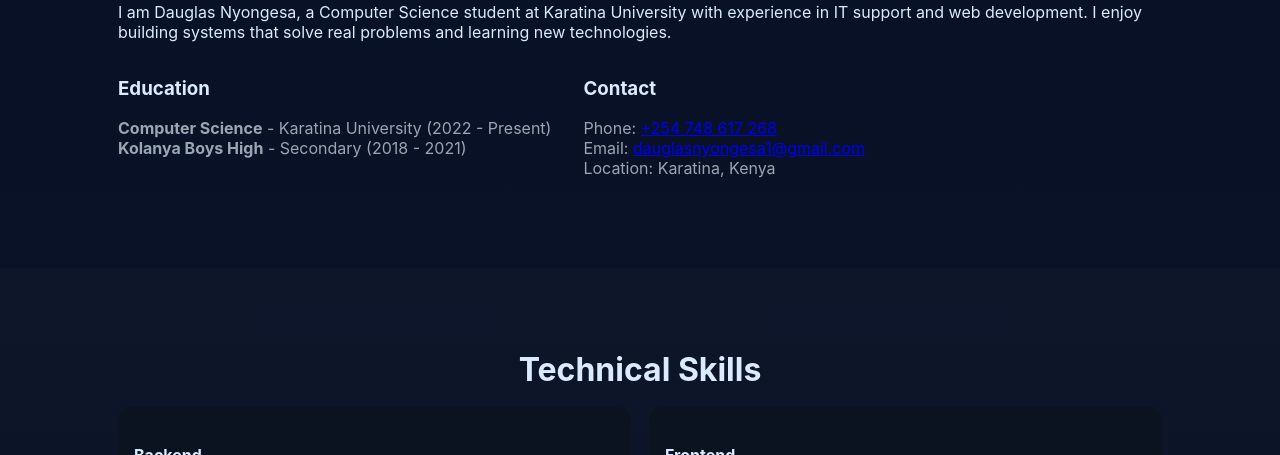
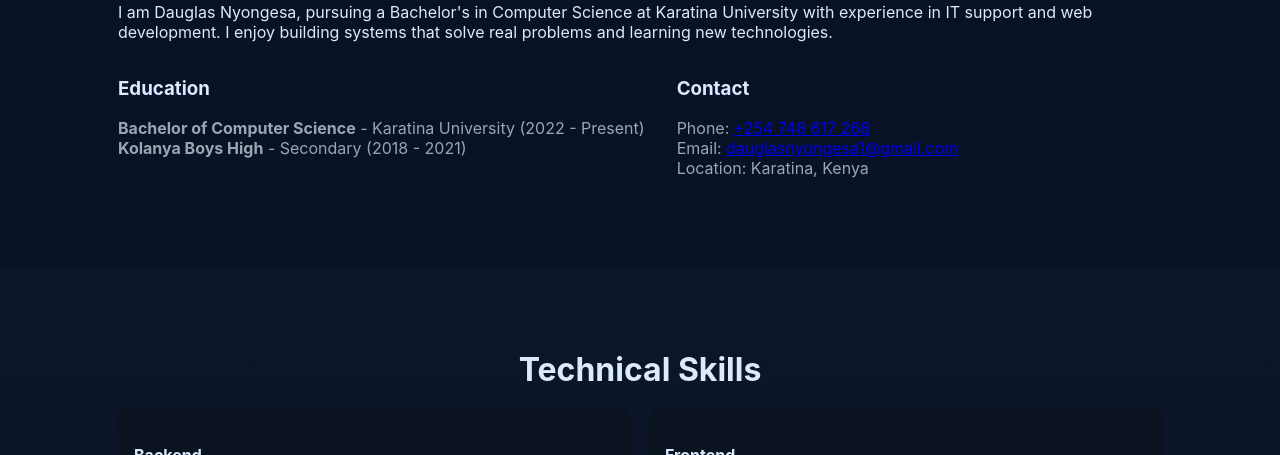
Before and after one commit to Dag-hub28/Portfolio, a website: page index.html in a window 1280 px wide. Shown: the part 645-1100 px from the top of the page. Drawn offline with Linux system fonts and the light colour scheme.

Commit message:
Update education details: Bachelor of Computer Science

```diff
--- a/index.html
+++ b/index.html
@@ -56,13 +56,13 @@
     <section id="about" class="section">
       <div class="container">
         <h2 class="section-title">About Me</h2>
-        <p>I am Dauglas Nyongesa, a Computer Science student at Karatina University with experience in IT support and web development. I enjoy building systems that solve real problems and learning new technologies.</p>
+        <p>I am Dauglas Nyongesa, pursuing a Bachelor's in Computer Science at Karatina University with experience in IT support and web development. I enjoy building systems that solve real problems and learning new technologies.</p>
 
         <div class="row split">
           <div>
             <h3>Education</h3>
             <ul class="meta-list">
-              <li><strong>Computer Science</strong> - Karatina University (2022 - Present)</li>
+              <li><strong>Bachelor of Computer Science</strong> - Karatina University (2022 - Present)</li>
               <li><strong>Kolanya Boys High</strong> - Secondary (2018 - 2021)</li>
             </ul>
           </div>
```
